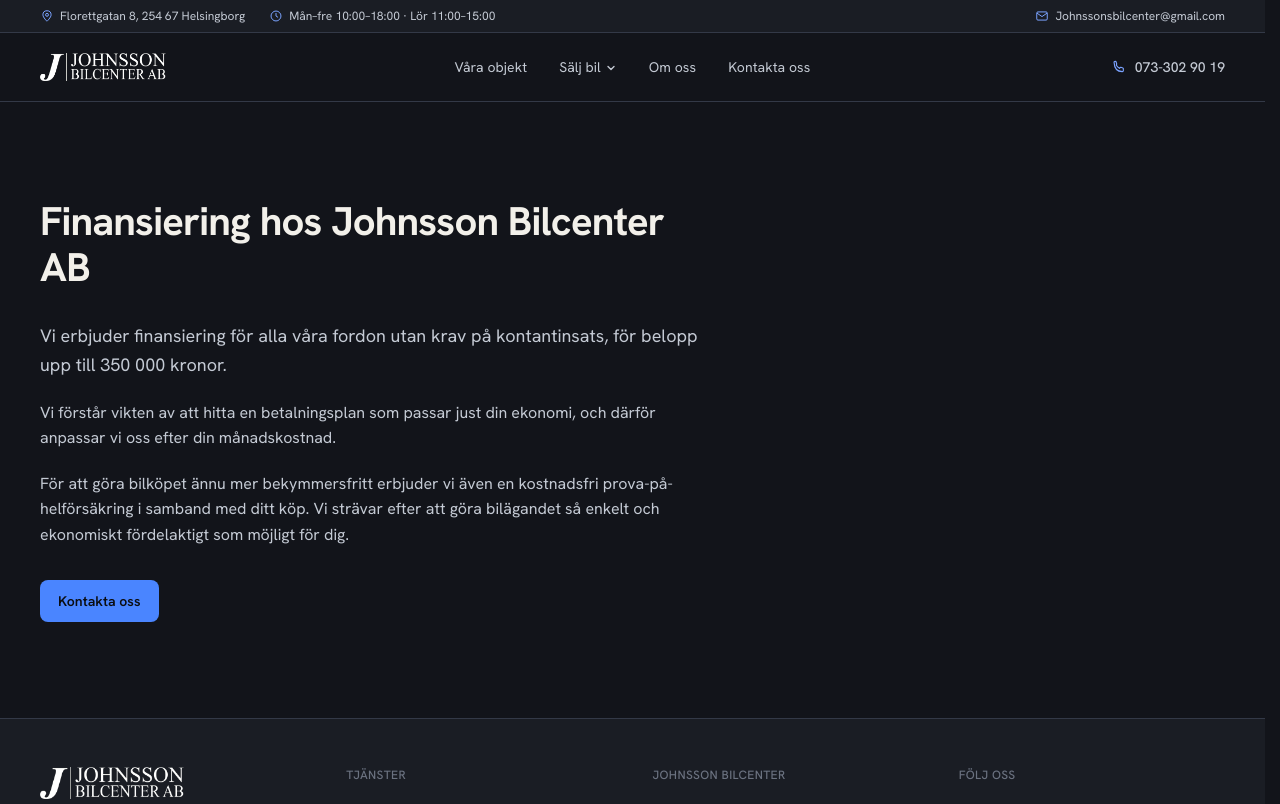
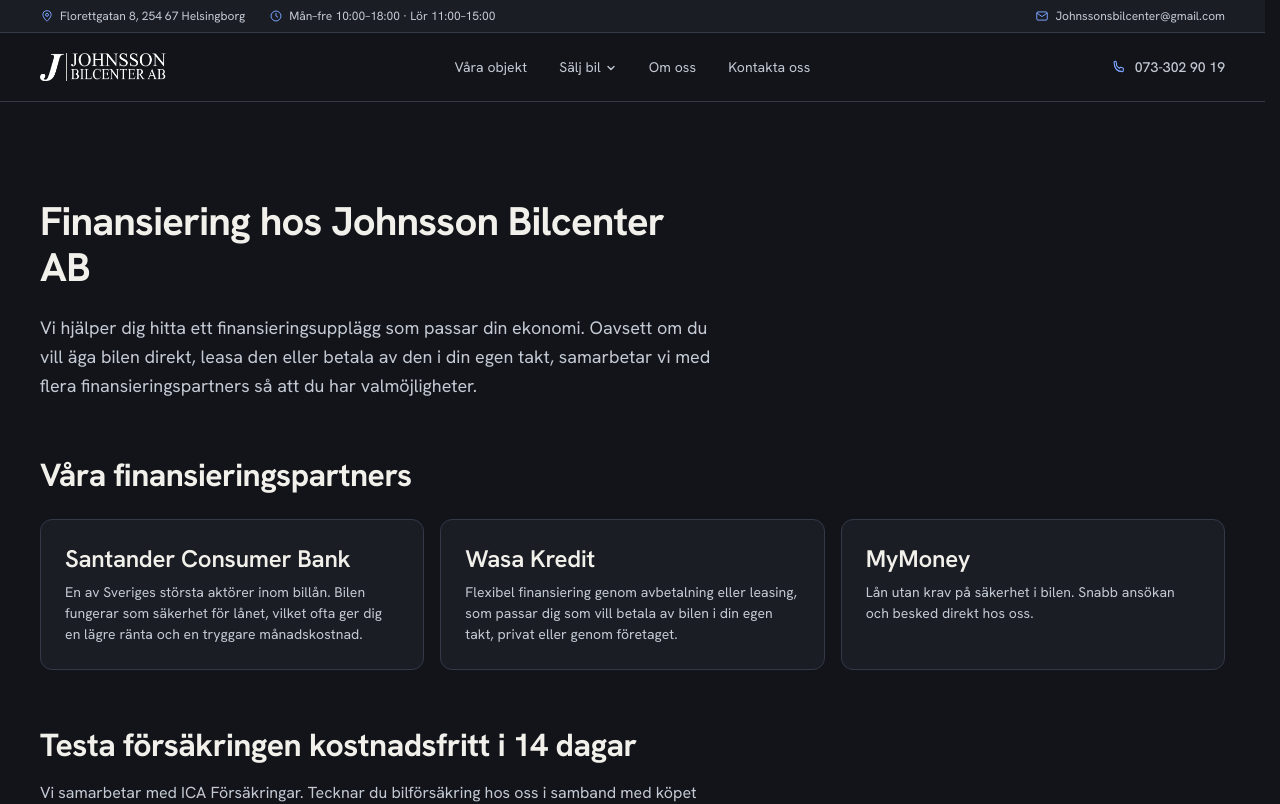
Before and after one commit to bestlund/johnssonsbilcenter, a Next.js app: page /tjanster/finansiering in a window 1280 px wide. Shown: the top 804 px of the page. Built offline with nearby package versions, Linux system fonts and the light colour scheme.

Commit message:
copy och smpfix

```diff
--- a/app/components/Omdomen.tsx
+++ b/app/components/Omdomen.tsx
@@ -11,7 +11,7 @@
 const RESERV_UTVALT = {
   namn: "Håkan Lindbergh",
   kontext: "Köpte Toyota Yaris · Google",
-  text: "Forden strejkade i kylan, ringde Simon och några timmar senare satt vi i en varm Yaris — efter en enkelt genomförd affär som vi känner oss trygga med. Forden blev inbytet. Tack Simon!",
+  text: "Forden strejkade i kylan, ringde Simon och några timmar senare satt vi i en varm Yaris, efter en enkelt genomförd affär som vi känner oss trygga med. Forden blev inbytet. Tack Simon!",
   betyg: 5,
 };
 
--- a/app/components/Tjanster.tsx
+++ b/app/components/Tjanster.tsx
@@ -13,7 +13,7 @@
   },
   {
     titel: "Finansiering",
-    text: "Finansiering utan krav på kontantinsats, upp till 350 000 kr. Vi anpassar betalningsplanen efter din månadskostnad — och du får en kostnadsfri prova-på-helförsäkring vid köp.",
+    text: "Finansiering utan krav på kontantinsats, upp till 350 000 kr. Vi anpassar betalningsplanen efter din månadskostnad, och du får en kostnadsfri prova-på-helförsäkring vid köp.",
     cta: "Läs mer här",
     href: "/tjanster/finansiering",
     bild: `${BAS}tjanst-finansiering.webp`,
--- a/app/components/hero/HeroFlikar.tsx
+++ b/app/components/hero/HeroFlikar.tsx
@@ -117,7 +117,7 @@
               Vad är din bil värd?
             </p>
             <p className="small mt-1 text-mist">
-              Kostnadsfri värdering — rättvist bud, direkt eller via förmedling.
+              Kostnadsfri värdering, rättvist bud direkt eller via förmedling.
             </p>
 
             <form onSubmit={submitSalj} className="mt-5">
--- a/app/components/hero/heroVal.tsx
+++ b/app/components/hero/heroVal.tsx
@@ -103,4 +103,4 @@
 );
 
 export const BRODTEXT =
-  "Vi säljer, köper, byter och förmedlar begagnade bilar — med varudeklaration på varje affär.";
+  "Vi säljer, köper, byter och förmedlar begagnade bilar, med varudeklaration på varje affär.";
--- a/app/formedling/page.tsx
+++ b/app/formedling/page.tsx
@@ -143,7 +143,7 @@
                 </div>
                 <div className="sm:col-span-2">
                   <button type="submit" className="btn btn-primary w-full">
-                    Skicka →
+                    Skicka
                   </button>
                 </div>
               </form>
--- a/app/salj-din-bil/page.tsx
+++ b/app/salj-din-bil/page.tsx
@@ -24,7 +24,7 @@
       <main className="shell flex-1 pt-16 pb-20 lg:pt-24 lg:pb-28">
         <h1 className="max-w-2xl">Sälj din bil till Johnsson Bilcenter</h1>
         <p className="body-lg mt-5 max-w-xl text-mist">
-          Vi köper och förmedlar begagnade bilar — rättvist bud, kostnadsfri
+          Vi köper och förmedlar begagnade bilar. Rättvist bud och kostnadsfri
           värdering.
         </p>
 
@@ -36,7 +36,7 @@
         ) : null}
 
         <p className="mt-6 max-w-xl text-mist">
-          Vårt digitala värderingsflöde byggs just nu. Under tiden — hör av dig så
+          Vårt digitala värderingsflöde byggs just nu. Under tiden, hör av dig så
           återkommer vi snabbt med en värdering
           {reg ? ` för ${reg}` : ""}.
         </p>
--- a/app/tjanster/finansiering/page.tsx
+++ b/app/tjanster/finansiering/page.tsx
@@ -5,8 +5,23 @@
 export const metadata = {
   title: "Finansiering — Johnsson Bilcenter i Helsingborg",
   description:
-    "Finansiering för alla våra fordon utan krav på kontantinsats, för belopp upp till 350 000 kronor. Vi anpassar betalningsplanen efter din månadskostnad.",
+    "Vi hjälper dig hitta ett finansieringsupplägg som passar din ekonomi. I samarbete med flera finansieringspartners får du valmöjligheter: äga direkt, leasa eller betala av i egen takt.",
 };
+
+const PARTNERS = [
+  {
+    namn: "Santander Consumer Bank",
+    text: "En av Sveriges största aktörer inom billån. Bilen fungerar som säkerhet för lånet, vilket ofta ger dig en lägre ränta och en tryggare månadskostnad.",
+  },
+  {
+    namn: "Wasa Kredit",
+    text: "Flexibel finansiering genom avbetalning eller leasing, som passar dig som vill betala av bilen i din egen takt, privat eller genom företaget.",
+  },
+  {
+    namn: "MyMoney",
+    text: "Lån utan krav på säkerhet i bilen. Snabb ansökan och besked direkt hos oss.",
+  },
+];
 
 export default function Finansiering() {
   return (
@@ -15,29 +30,39 @@
       <main className="flex-1">
         <section className="shell py-16 lg:py-24">
           <div className="max-w-2xl">
-          <h1>Finansiering hos Johnsson Bilcenter AB</h1>
-
-          <div className="mt-8 space-y-5 text-mist">
-            <p className="body-lg">
-              Vi erbjuder finansiering för alla våra fordon utan krav på
-              kontantinsats, för belopp upp till 350 000 kronor.
-            </p>
-            <p>
-              Vi förstår vikten av att hitta en betalningsplan som passar just
-              din ekonomi, och därför anpassar vi oss efter din månadskostnad.
-            </p>
-            <p>
-              För att göra bilköpet ännu mer bekymmersfritt erbjuder vi även en
-              kostnadsfri prova-på-helförsäkring i samband med ditt köp. Vi
-              strävar efter att göra bilägandet så enkelt och ekonomiskt
-              fördelaktigt som möjligt för dig.
+            <h1>Finansiering hos Johnsson Bilcenter AB</h1>
+            <p className="body-lg mt-6 text-mist">
+              Vi hjälper dig hitta ett finansieringsupplägg som passar din
+              ekonomi. Oavsett om du vill äga bilen direkt, leasa den eller
+              betala av den i din egen takt, samarbetar vi med flera
+              finansieringspartners så att du har valmöjligheter.
             </p>
           </div>
 
-          <Link href="/kontakt" className="btn btn-primary mt-8">
+          {/* Partners */}
+          <h2 className="mt-14">Våra finansieringspartners</h2>
+          <div className="mt-6 grid gap-4 md:grid-cols-3">
+            {PARTNERS.map((p) => (
+              <article key={p.namn} className="card p-6">
+                <h3 className="text-lg font-semibold">{p.namn}</h3>
+                <p className="small mt-2 text-mist">{p.text}</p>
+              </article>
+            ))}
+          </div>
+
+          {/* Försäkring */}
+          <div className="mt-14 max-w-2xl">
+            <h2>Testa försäkringen kostnadsfritt i 14 dagar</h2>
+            <p className="mt-4 text-mist">
+              Vi samarbetar med ICA Försäkringar. Tecknar du bilförsäkring hos
+              oss i samband med köpet ingår 14 dagars kostnadsfri helförsäkring,
+              så att du känner dig trygg redan från första dagen bakom ratten.
+            </p>
+          </div>
+
+          <Link href="/kontakt" className="btn btn-primary mt-10">
             Kontakta oss
           </Link>
-          </div>
         </section>
       </main>
       <SiteFooter />
```
Also changed, not shown: app/components/SiteHeader.tsx (+41 -13 lines), .MD/launch-plan.md.
